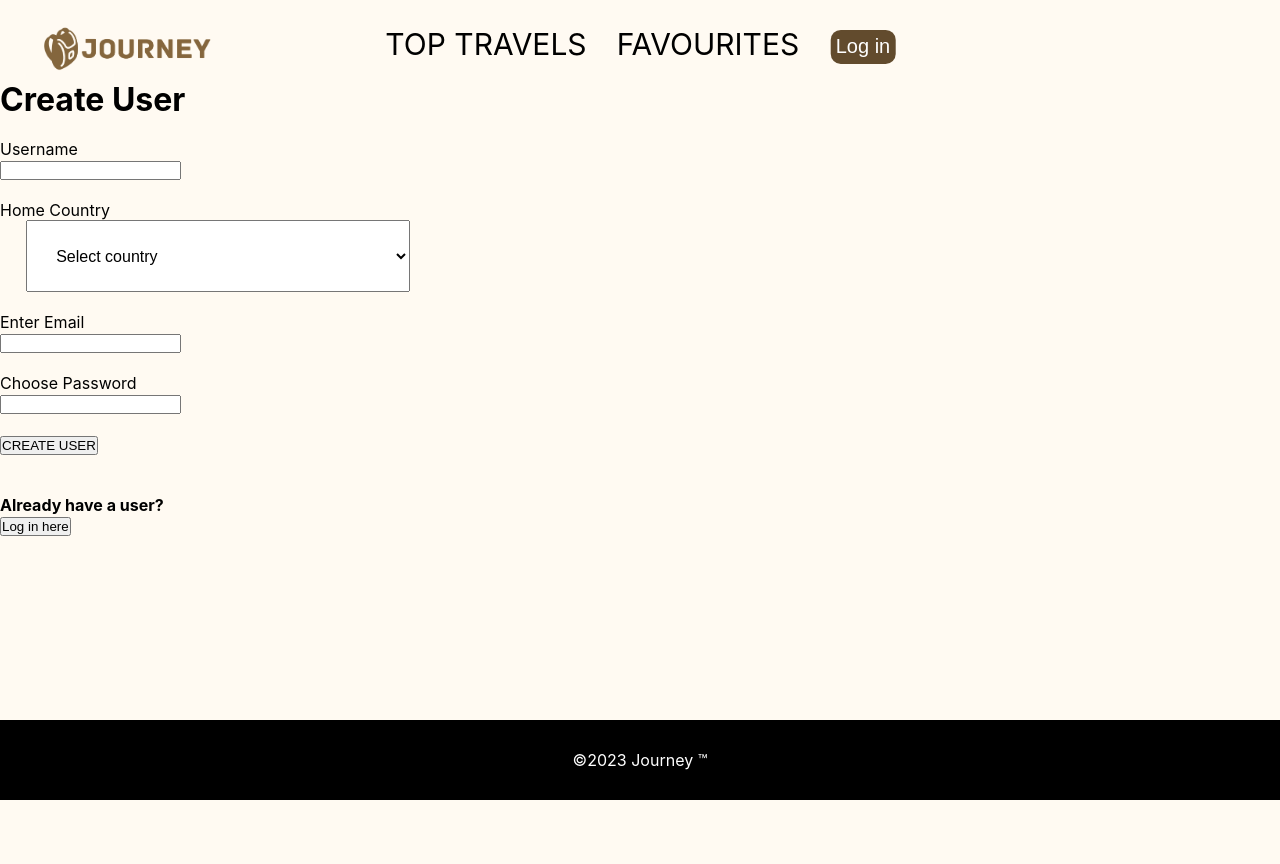
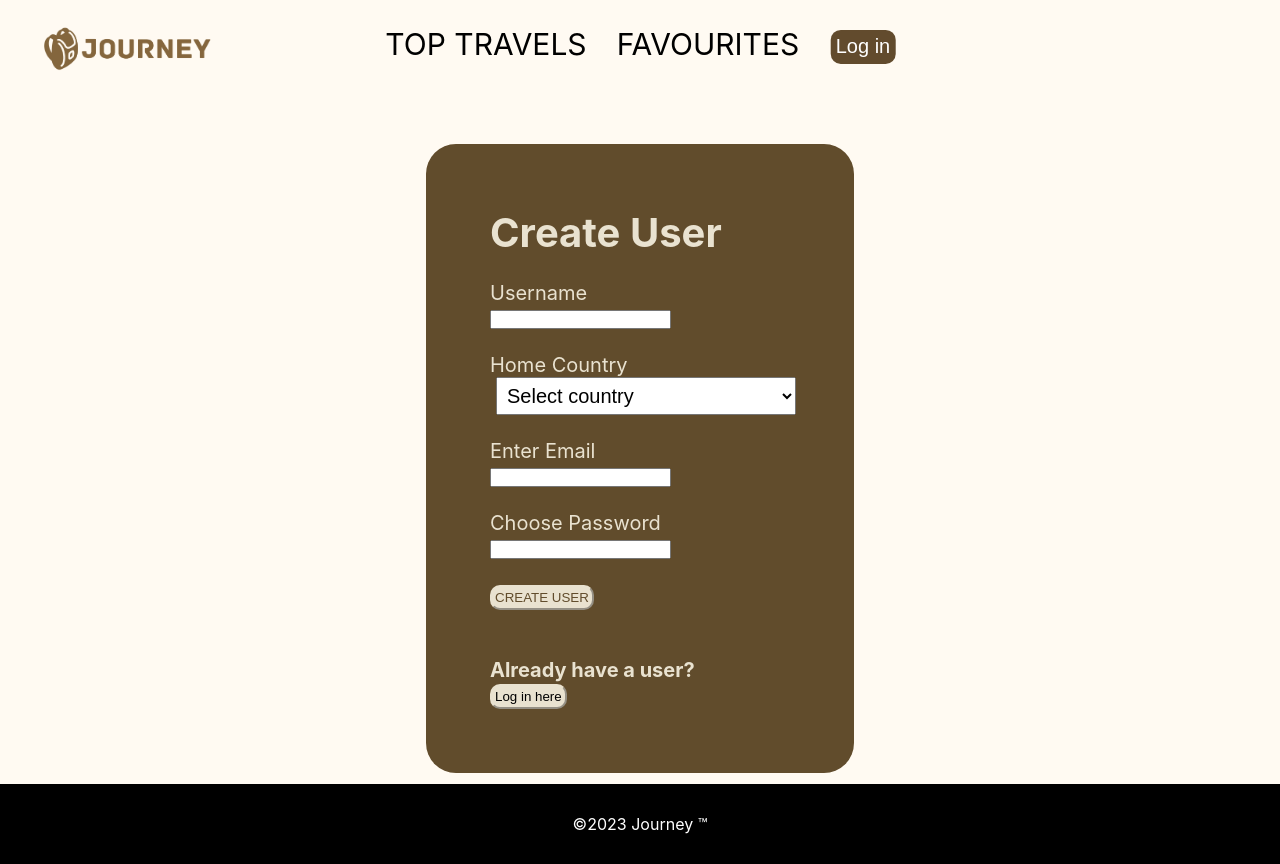
Before and after one commit to Zafewood/Journey, a React (Create React App) app in the folder journey_frontend/: page /createuserpage in a window 1280 px wide. Before the commit the page ends 800 px from the top, so only its background shows below. Built offline with nearby package versions, Linux system fonts and the light colour scheme; no server answers; the database is empty.

Commit message:
Add styling to login and CreateUserPage
Added some simple styling to the login and userpage

```diff
--- a/journey_frontend/src/pages/CreateUserPage.jsx
+++ b/journey_frontend/src/pages/CreateUserPage.jsx
@@ -1,6 +1,7 @@
 import { Link, useNavigate } from 'react-router-dom';
 import createUserWithCredentials from '../firebase-auth';
 import { React, useState } from 'react';
+import '../styles/CreateUserPage.css';
 
 
 function CreateUserPage() {
@@ -39,12 +40,13 @@ function CreateUserPage() {
   }
 
   return (
-    <>
+    <div className='createUserDiv'>
+    <form className='createUserForm'>
             <h1>Create User</h1><br />
             <label> Username </label> <br/>
             <input onChange={updateUsername} ></input> <br/> <br/>
             <label> Home Country </label> <br/>
-        <select onChange={updateHomeCountry} id='countrydropdown' name="country">
+            <select className='countryDrop' onChange={updateHomeCountry} id='countrydropdown' name="country">
                 <option >Select country</option>
                 <option value="AF">Afghanistan</option>
                 <option value="AX">Aland Islands</option>
@@ -303,10 +305,11 @@ function CreateUserPage() {
             <input onChange={updateEmail}></input><br /><br />
             <label>Choose Password</label><br />
             <input onChange={updatePassword}></input><br /><br />
-        <button onClick={createUser}>CREATE USER</button><br /><br /><br />
+            <button className='createUserButton' onClick={createUser}>CREATE USER</button><br /><br /><br />
             <h4>Already have a user?</h4>
-        <button><Link to='/loginpage' >Log in here</Link></button>
-    </>
+            <button className='createUserButton'><Link to='/loginpage' >Log in here</Link></button>
+    </form>
+    </div>
   )
 }
 
--- a/journey_frontend/src/pages/LoginPage.jsx
+++ b/journey_frontend/src/pages/LoginPage.jsx
@@ -2,6 +2,7 @@ import { setPersistence, signInWithEmailAndPassword, browserSessionPersistence }
 import React, { useState } from 'react'
 import { Link, useNavigate } from 'react-router-dom';
 import { auth } from '../firebase-config';
+import '../styles/LoginPage.css';
 
 function LoginPage({ authChanged }) {
     const[email, setEmail] = useState('');
@@ -24,18 +25,18 @@ function LoginPage({ authChanged }) {
     }
 
   return (
-    <>
-    <form onSubmit={signIn}>
+    <div className='loginDiv'>
+    <form onSubmit={signIn} className ='loginForm'>
         <h1>Log In</h1><br />
         <label>Email</label><br />
         <input type="email" value={email} onChange = {(e) => setEmail(e.target.value)}></input><br /><br />
         <label>Password</label><br />
         <input type="password" value={password} onChange = {(e) => setPassword(e.target.value)}></input><br /><br />
-        <button>LOG IN</button><br /><br /><br />
-        <h4>Don´t have an account??</h4>
-        <button><Link to='/createuserpage'>Create new account</Link></button>
+        <button className='loginButtons'>LOG IN</button><br /><br /><br />
+        <h4>Don´t have an account??</h4> <br/>
+        <button className='loginButtons'><Link to='/createuserpage'>Create new account</Link></button>
     </form>
-    </>
+    </div>
   )
 }
 
--- /dev/null
+++ b/journey_frontend/src/styles/CreateUserPage.css
@@ -0,0 +1,28 @@
+.createUserDiv {
+    margin-top: 5%;
+    display: flex;
+    justify-content: center;
+    align-items: center;
+    color:  #E9E2D0;
+}
+
+.createUserForm {
+    background-color:  #614C2C;
+    padding: 5%;
+    border-radius: 30px;
+    font-size: 20px;
+    /* display: block; */
+
+}
+
+.loginButtons {
+    background-color: #E9E2D0;
+    color: #614C2C;
+    border-radius: 10px;
+    padding: 3px;
+    border-color: #E9E2D0;
+}
+
+.countryDrop {
+    width: 300px !important;
+}
--- /dev/null
+++ b/journey_frontend/src/styles/LoginPage.css
@@ -0,0 +1,22 @@
+.loginDiv {
+    margin-top: 5%;
+    display: flex;
+    align-items: center;
+    justify-content: center;
+    color:  #E9E2D0;
+}
+
+.loginForm {
+    background-color:  #614C2C;
+    padding: 5%;
+    border-radius: 30px;
+    font-size: 20px;
+}
+
+.createUserButton {
+    background-color: #E9E2D0;
+    color: #614C2C;
+    border-radius: 10px;
+    padding: 3px;
+    border-color: #E9E2D0;
+}
```
Lines whose indentation alone changed are shown as unchanged.
